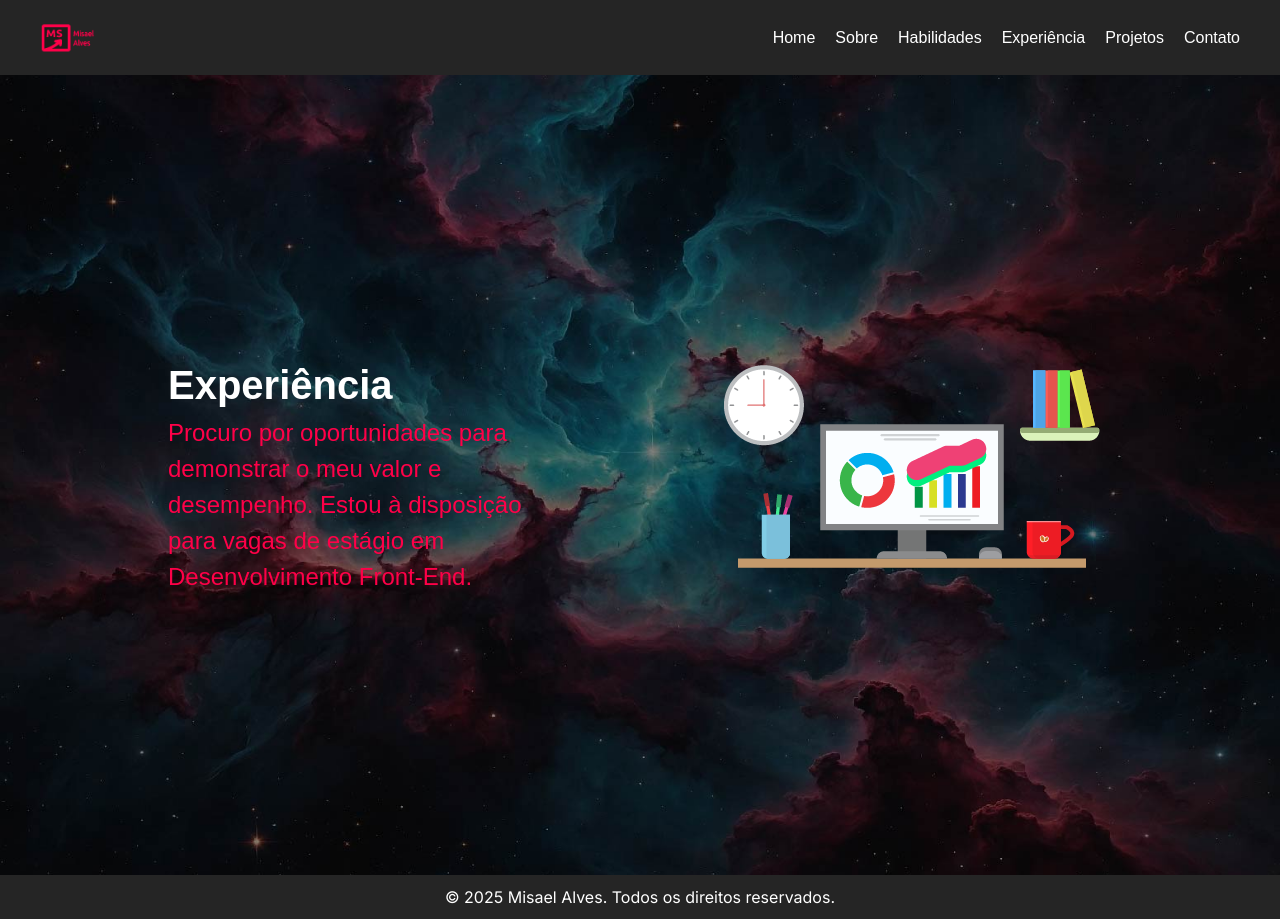
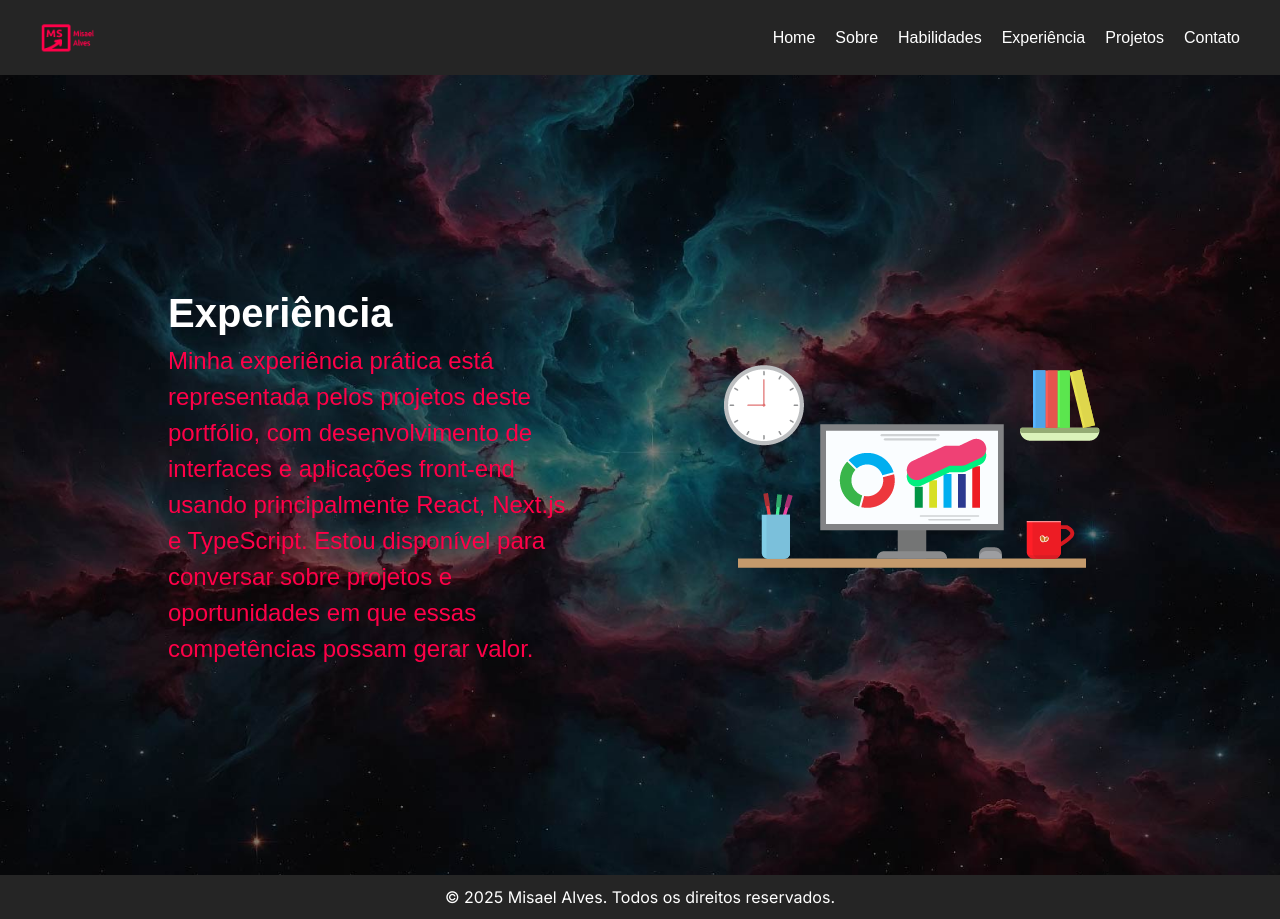
Before and after one commit to misaelalves99/misael-alves-portfolio-next, a Next.js app: page /experience in a window 1280 px wide. Built offline with nearby package versions, Linux system fonts and the light colour scheme.

Commit message:
feat: remove internship messaging from experience section

```diff
--- a/src/app/components/experience/ExperienceHero.tsx
+++ b/src/app/components/experience/ExperienceHero.tsx
@@ -12,12 +12,14 @@ export default function ExperienceHero() {
       <div className={styles.experience}>
         <h1>Experiência</h1>
         <h2>
-          Procuro por oportunidades para demonstrar o meu valor e desempenho.
-          Estou à disposição para vagas de estágio em Desenvolvimento Front-End.
+          Minha experiência prática está representada pelos projetos deste portfólio, com
+          desenvolvimento de interfaces e aplicações front-end usando principalmente React,
+          Next.js e TypeScript. Estou disponível para conversar sobre projetos e oportunidades
+          em que essas competências possam gerar valor.
         </h2>
       </div>
       <div className={styles.experienceImg}>
-        <Image src={ImgExp} alt="Experiência" width={400} height={300} />
+        <Image src={ImgExp} alt="Experiência em desenvolvimento front-end" width={400} height={300} />
       </div>
     </div>
   );
```
